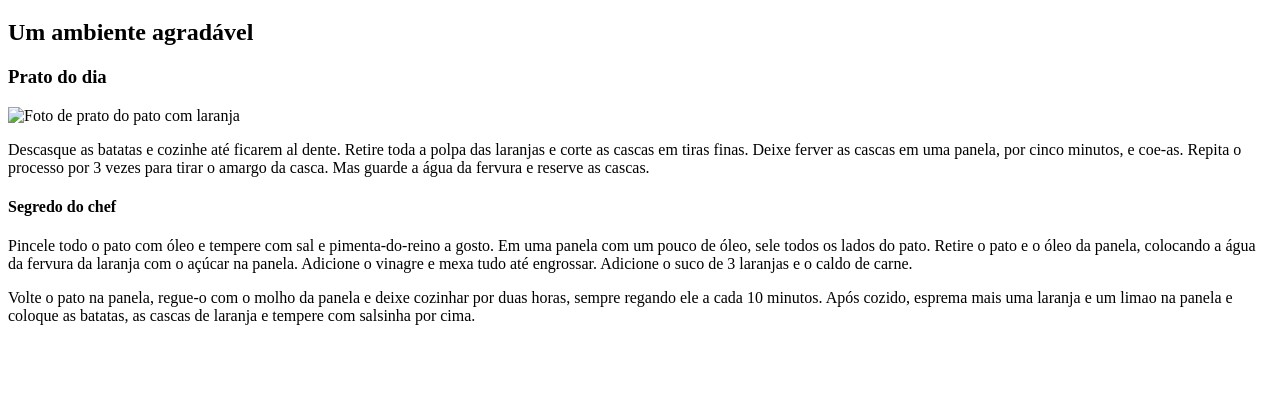
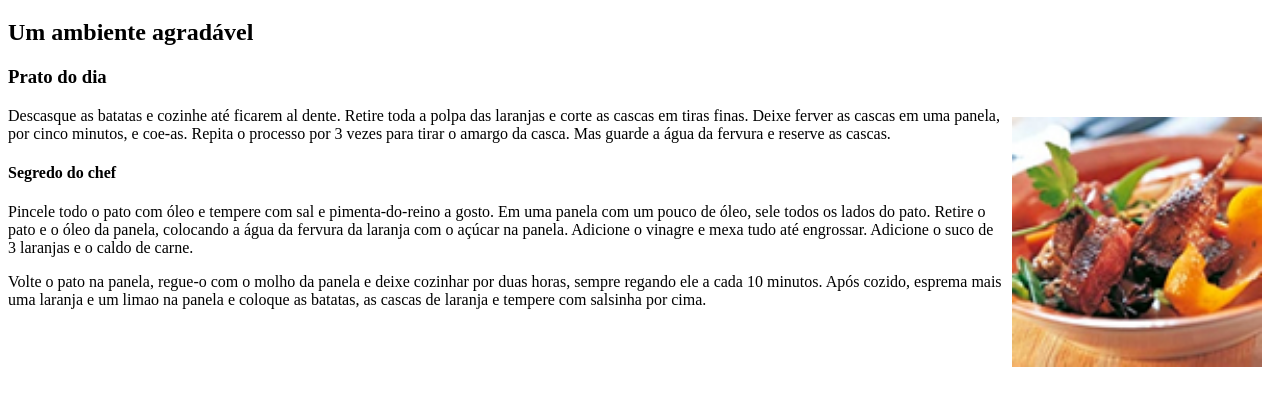
Before and after one commit to vinimercesbr-ifpr/tecnologia-web-1, a plain HTML site: page Arquivos-Aula-27Maio2026/index_alinhando_imagem.html in a window 1280 px wide. Shown: the part 61-466 px from the top of the page. Drawn offline with Linux system fonts and the light colour scheme.

Commit message:
Adiciona imagens cidade.jpg e pato_laranja.jpg e atualiza HTML para alinhamento e estilo das imagens

```diff
--- a/Arquivos-Aula-27Maio2026/index_alinhando_imagem.html
+++ b/Arquivos-Aula-27Maio2026/index_alinhando_imagem.html
@@ -1,8 +1,15 @@
 <!doctype html>
 <html>
+
 <head>
     <meta charset="utf-8">
     <title>Aula - Alinhando Imagem</title>
+    <style>
+        .img-prato {
+            float: right;
+            margin: 10px;
+        }
+    </style>
 </head>
 
 <body>
@@ -10,16 +17,23 @@
 
     <h2>Um ambiente agradável</h2>
     <h3>Prato do dia</h3>
-        <img src="imagens/pato_laranja.jpg" width="250" height="250"
-             title="Prato Pato com Laranja"
+    <img src="imagens/pato_laranja.jpg" width="250" class="img-prato" height="250" title="Prato Pato com Laranja"
         alt="Foto de prato do pato com laranja">
 
-        <p>Descasque as batatas e cozinhe até ficarem al dente. Retire toda a polpa das laranjas e corte as cascas em tiras finas. Deixe ferver as cascas em uma panela, por cinco minutos, e coe-as. Repita o processo por 3 vezes para tirar o amargo da casca. Mas guarde a água da fervura e reserve as cascas. </p>
+    <p>Descasque as batatas e cozinhe até ficarem al dente. Retire toda a polpa das laranjas e corte as cascas em tiras
+        finas. Deixe ferver as cascas em uma panela, por cinco minutos, e coe-as. Repita o processo por 3 vezes para
+        tirar o amargo da casca. Mas guarde a água da fervura e reserve as cascas. </p>
 
     <h4>Segredo do chef</h4>
-		<p>Pincele todo o pato com óleo e tempere com sal e pimenta-do-reino a gosto. Em uma panela com um pouco de óleo, sele todos os lados do pato. Retire o pato e o óleo da panela, colocando a água da fervura da laranja com o açúcar na panela. Adicione o vinagre e mexa tudo até engrossar. Adicione o suco de 3 laranjas e o caldo de carne. </p>
+    <p>Pincele todo o pato com óleo e tempere com sal e pimenta-do-reino a gosto. Em uma panela com um pouco de óleo,
+        sele todos os lados do pato. Retire o pato e o óleo da panela, colocando a água da fervura da laranja com o
+        açúcar na panela. Adicione o vinagre e mexa tudo até engrossar. Adicione o suco de 3 laranjas e o caldo de
+        carne. </p>
 
-		<p>Volte o pato na panela, regue-o com o molho da panela e deixe cozinhar por duas horas, sempre regando ele a cada 10 minutos. Após cozido, esprema mais uma laranja e um limao na panela e coloque as batatas, as cascas de laranja e tempere com salsinha por cima.</p>
+    <p>Volte o pato na panela, regue-o com o molho da panela e deixe cozinhar por duas horas, sempre regando ele a cada
+        10 minutos. Após cozido, esprema mais uma laranja e um limao na panela e coloque as batatas, as cascas de
+        laranja e tempere com salsinha por cima.</p>
 
 </body>
+
 </html>
```
Also changed, not shown: Arquivos-Aula-27Maio2026/index_Imagens.html (+1 -1 lines), Arquivos-Aula-27Maio2026/imagens/cidade.jpg (renamed from Arquivos-Aula-27Maio2026/images/cidade.jpg), Arquivos-Aula-27Maio2026/imagens/pato_laranja.jpg (renamed from Arquivos-Aula-27Maio2026/images/pato_laranja.jpg). Lines whose indentation alone changed are shown as unchanged.
